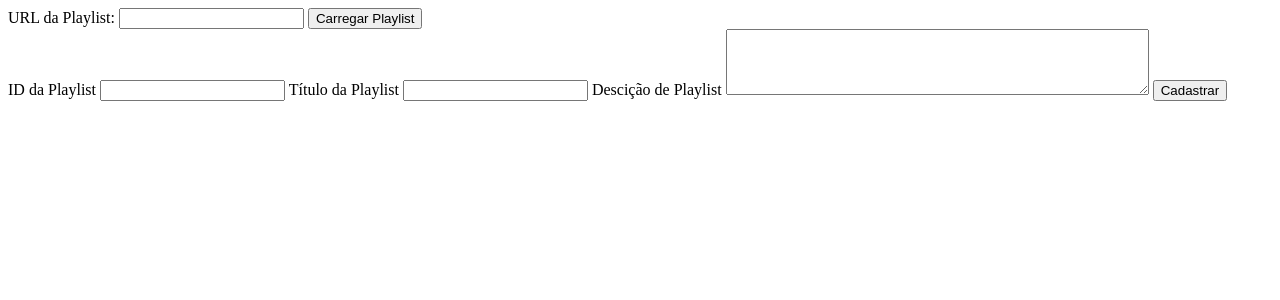
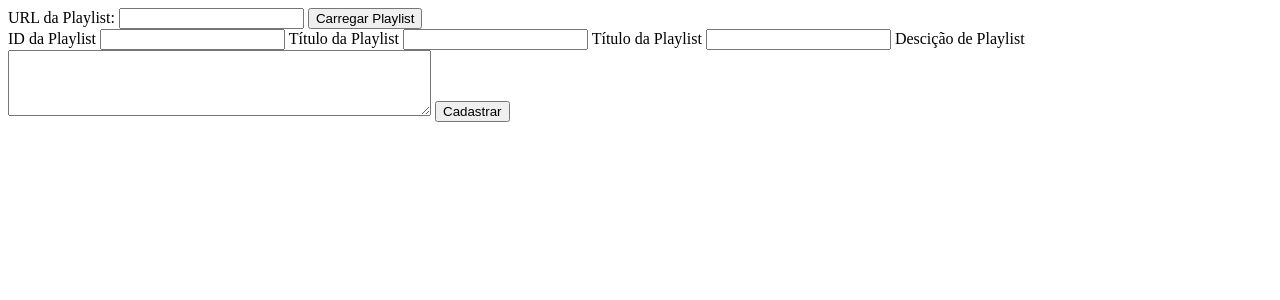
Before and after one commit to faelzsouza/jiripocatech, a Flask app: template templates/adicionar-temp.html in a window 1280 px wide. Shown: the top 300 px of the page. Run offline with Flask 2, Linux system fonts and the light colour scheme; the template is opened without the code that fills it, so the values that code supplies are empty.

Commit message:
add funcionalidades

```diff
--- a/app.py
+++ b/app.py
@@ -14,11 +14,13 @@ class Playlist(db.Model):
     id = db.Column(db.Integer, primary_key=True, autoincrement=True)
     id_playlist = db.Column(db.String(50), nullable=False)
     titulo_playlist = db.Column(db.String(250), nullable=False)
+    instrutor = db.Column(db.String(100), nullable=False)
     descricao = db.Column(db.String(1000), nullable=False)
 
-    def __init__(self, id_playlist, titulo_playlist, descricao):
+    def __init__(self, id_playlist, titulo_playlist, instrutor, descricao):
         self.id_playlist = id_playlist
         self.titulo_playlist = titulo_playlist
+        self.instrutor = instrutor
         self.descricao = descricao
 
 # Rotas
--- a/templates/adicionar-temp.html
+++ b/templates/adicionar-temp.html
@@ -22,6 +22,8 @@
         <input type="text" name="id-playlist" id="id-playlist" value={{id_playlist}}>
         <label for="titulo-playlist">Título da Playlist</label>
         <input type="text" name="titulo-playlist" id ="titulo-playlist">
+        <label for="instrutor">Título da Playlist</label>
+        <input type="text" name="instrutor" id ="instrutor">
         <label for="descricao-playlist">Descição de Playlist</label>
         <textarea name="descricao-playlist" rows="4" cols="50"></textarea>
         <button type="submit" name="btn-descr-playlist">Cadastrar</button>
```
